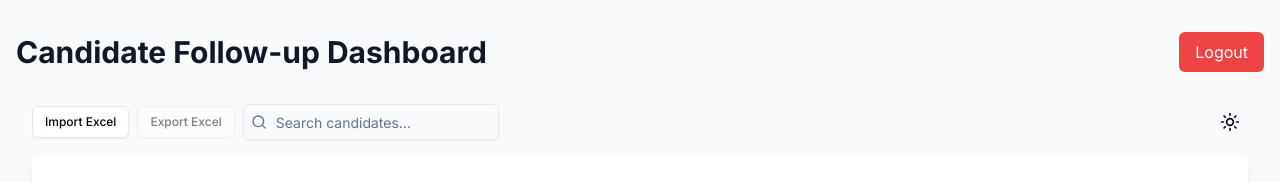
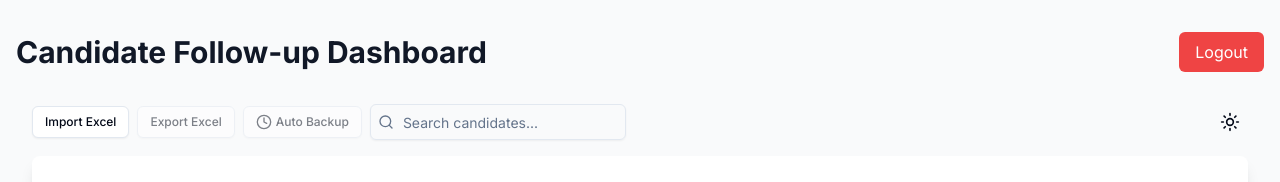
Before and after one commit to michaelelim/nexttouchpoint, a Next.js app: page / in a window 1280 px wide. Shown: the top 182 px of the page. Built offline with nearby package versions, Linux system fonts and the light colour scheme; sample sign-in values are in the browser's storage.

Commit message:
Implement auto-backup feature in Dashboard and enhance PivotTable with meeting status toggle. Add file system utilities for backup path and filename generation. Update export function to accept custom filenames.

```diff
--- a/src/components/Dashboard.tsx
+++ b/src/components/Dashboard.tsx
@@ -8,8 +8,10 @@ import PivotTable from './PivotTable'
 import ThemeToggle from './ThemeToggle'
 import { Button } from './ui/button'
 import { Input } from './ui/input'
-import { Search } from 'lucide-react'
+import { Search, Clock } from 'lucide-react'
 import CandidateEditDialog from './CandidateEditDialog'
+import { toast } from 'sonner'
+import { getBackupPath, createBackupFilename } from '@/lib/file-system'
 
 export default function Dashboard() {
   const [dateRange, setDateRange] = useState<{ start: Date; end: Date }>({
@@ -25,6 +27,8 @@ export default function Dashboard() {
     // Default to today's date
     return startOfDay(new Date())
   })
+  const [lastAutoExport, setLastAutoExport] = useState<Date | null>(null);
+  const [autoExportEnabled, setAutoExportEnabled] = useState<boolean>(false);
 
   const filteredCandidates = useMemo(() => {
     if (!searchQuery.trim()) return candidates;
@@ -138,6 +142,41 @@ export default function Dashboard() {
     setSelectedCandidate(null)
   }
 
+  useEffect(() => {
+    if (!autoExportEnabled || candidates.length === 0) return;
+
+    // Auto-export every 30 minutes
+    const intervalId = setInterval(() => {
+      try {
+        // Get backup path and create filename
+        const backupPath = getBackupPath();
+        const filename = createBackupFilename();
+        const fullPath = `${backupPath}/${filename}`;
+
+        // Create backup folder if it doesn't exist
+        if (typeof window !== 'undefined' && window.electron) {
+          window.electron.sendMessage('create-backup-folder', { path: backupPath });
+
+          // In Electron environment, we would handle the actual file writing here
+          // For now, we'll use the regular export function
+          exportToExcel(candidates, fullPath);
+          setLastAutoExport(new Date());
+          toast.success('Auto-backup created successfully');
+        } else {
+          // In browser environment without Electron, just download the file
+          exportToExcel(candidates);
+          setLastAutoExport(new Date());
+          toast.success('Auto-backup downloaded (browser mode)');
+        }
+      } catch (error) {
+        console.error('Error during auto-export:', error);
+        toast.error('Failed to create auto-backup');
+      }
+    }, 30 * 60 * 1000); // 30 minutes
+
+    return () => clearInterval(intervalId);
+  }, [autoExportEnabled, candidates]);
+
   return (
     <div className="w-full mx-auto space-y-4 px-2 sm:px-4">
       <div className="flex flex-col sm:flex-row justify-between items-start sm:items-center gap-3 sm:gap-2">
@@ -164,6 +203,23 @@ export default function Dashboard() {
           >
             Export Excel
           </Button>
+
+          <Button
+            variant={autoExportEnabled ? "default" : "outline"}
+            size="sm"
+            className="flex items-center gap-1"
+            onClick={() => setAutoExportEnabled(!autoExportEnabled)}
+            disabled={candidates.length === 0}
+          >
+            <Clock className="h-4 w-4" />
+            <span>Auto Backup</span>
+          </Button>
+
+          {lastAutoExport && (
+            <span className="text-xs text-muted-foreground">
+              Last backup: {lastAutoExport.toLocaleTimeString()}
+            </span>
+          )}
 
           <div className="relative w-full sm:w-64 mt-2 sm:mt-0">
             <Search className="absolute left-2 top-2.5 h-4 w-4 text-muted-foreground" />
--- a/src/components/PivotTable.tsx
+++ b/src/components/PivotTable.tsx
@@ -49,6 +49,7 @@ export default function PivotTable({ data, dateRange, onEditCandidate, selectedD
   const [editingNextContactId, setEditingNextContactId] = useState<string | null>(null)
   const [tempNextContactDate, setTempNextContactDate] = useState<Date | null>(null)
   const [nextContactPopoverOpen, setNextContactPopoverOpen] = useState(false)
+  const [meetingCandidates, setMeetingCandidates] = useState<Set<string>>(new Set())
 
   // Update internal state when prop changes
   useEffect(() => {
@@ -390,6 +391,19 @@ export default function PivotTable({ data, dateRange, onEditCandidate, selectedD
     }
   };
 
+  // Function to toggle meeting status for a candidate
+  const toggleMeetingStatus = (candidateId: string) => {
+    setMeetingCandidates(prev => {
+      const newSet = new Set(prev);
+      if (newSet.has(candidateId)) {
+        newSet.delete(candidateId);
+      } else {
+        newSet.add(candidateId);
+      }
+      return newSet;
+    });
+  };
+
   return (
     <div className="w-full overflow-hidden">
       <h1 className="text-lg sm:text-2xl font-bold mb-2 sm:mb-4">Candidate Follow-Up Dashboard</h1>
@@ -490,7 +504,9 @@ export default function PivotTable({ data, dateRange, onEditCandidate, selectedD
           return (
             <Card
               key={candidate.id}
-              className={`hover:shadow-lg transition-shadow border ${getCardBackgroundColor(currentCategory, candidate.color)}`}
+              className={`hover:shadow-lg transition-shadow border ${getCardBackgroundColor(currentCategory, candidate.color)} ${
+                meetingCandidates.has(candidate.id) ? 'outline outline-3 outline-blue-500' : ''
+              }`}
             >
               <CardContent className="p-2 sm:p-4">
                 <div className="flex flex-col space-y-1 sm:space-y-2">
@@ -543,6 +559,15 @@ export default function PivotTable({ data, dateRange, onEditCandidate, selectedD
                         onClick={() => copyToClipboard(candidate.name)}
                       >
                         <Copy className="h-3 w-3" />
+                      </Button>
+                      <Button
+                        variant="ghost"
+                        size="sm"
+                        className="h-6 w-6 p-0"
+                        onClick={() => toggleMeetingStatus(candidate.id)}
+                        title="Toggle meeting expectation"
+                      >
+                        <Calendar className={`h-3 w-3 ${meetingCandidates.has(candidate.id) ? 'text-blue-600 fill-blue-200' : ''}`} />
                       </Button>
                       <Button
                         variant="ghost"
--- a/src/lib/excel-service.ts
+++ b/src/lib/excel-service.ts
@@ -94,7 +94,7 @@ export async function readExcelFile(file: File): Promise<Candidate[]> {
   })
 }
 
-export function exportToExcel(candidates: Candidate[]) {
+export function exportToExcel(candidates: Candidate[], filename: string = 'candidates.xlsx') {
   const worksheet = XLSX.utils.json_to_sheet(
     candidates.map(c => ({
       ID: c.id,
@@ -125,5 +125,5 @@ export function exportToExcel(candidates: Candidate[]) {
 
   const workbook = XLSX.utils.book_new()
   XLSX.utils.book_append_sheet(workbook, worksheet, 'Candidates')
-  XLSX.writeFile(workbook, 'candidates.xlsx')
+  XLSX.writeFile(workbook, filename)
 }
--- /dev/null
+++ b/src/lib/file-system.ts
@@ -0,0 +1,34 @@
+/**
+ * Gets the default backup directory path
+ */
+export const getBackupPath = (): string => {
+  if (typeof window !== 'undefined' && window.navigator) {
+    // In browser environment, we can only create the path string
+    // But actual file creation will happen through Electron IPC
+    const homePath = process.env.HOME || process.env.USERPROFILE || '';
+    return `${homePath}/Desktop/touchpoint backups`;
+  }
+
+  return '/Desktop/touchpoint backups';
+};
+
+/**
+ * Creates a timestamp-based filename for backups
+ */
+export const createBackupFilename = (): string => {
+  const timestamp = new Date().toISOString()
+    .replace(/:/g, '-')
+    .split('.')[0];
+
+  return `touchpoint_backup_${timestamp}.xlsx`;
+};
+
+// This interface definition helps TypeScript understand the electron API
+declare global {
+  interface Window {
+    electron?: {
+      sendMessage: (channel: string, data: any) => void;
+      receive: (channel: string, func: (...args: any[]) => void) => void;
+    }
+  }
+}
```
